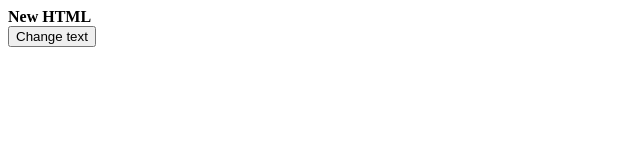
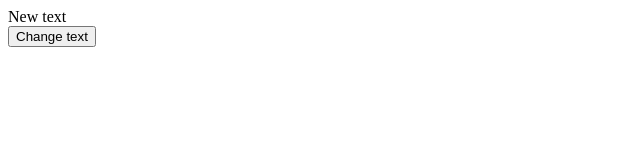
Before and after one commit to ViktorPalchynskyi/Learning-DOM, a plain HTML site: page change_html/index.html in a window 1280 px wide. Both pictures are taken after a click on the button "Change text". Shown: the full height of the page, 0-640 px from the left. Drawn offline with Linux system fonts and the light colour scheme.

Commit message:
26.09.24 -innerText

```diff
--- a/change_html/index.html
+++ b/change_html/index.html
@@ -17,7 +17,8 @@
 
         btn.addEventListener('click', () => {
             // elem.textContent = 'New text';
-            elem.innerHTML = '<b>New HTML</b>'
+            // elem.innerHTML = '<b>New HTML</b>';
+            elem.innerText = 'New text';
         });
     </script>
 </html>
```
